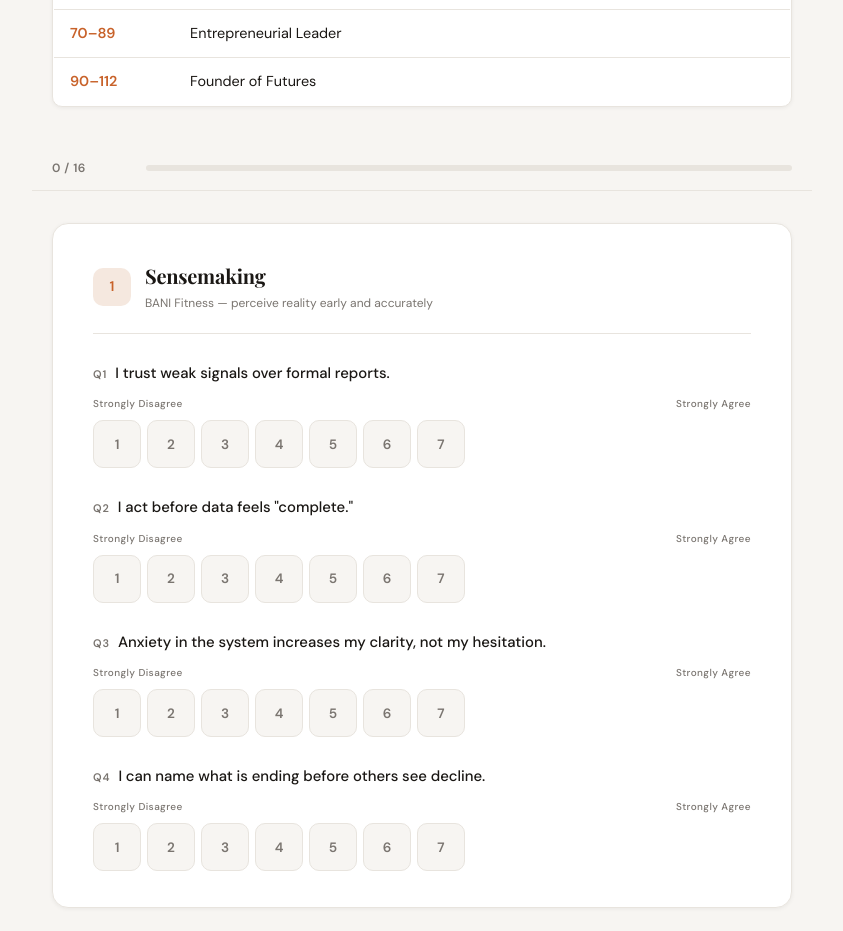
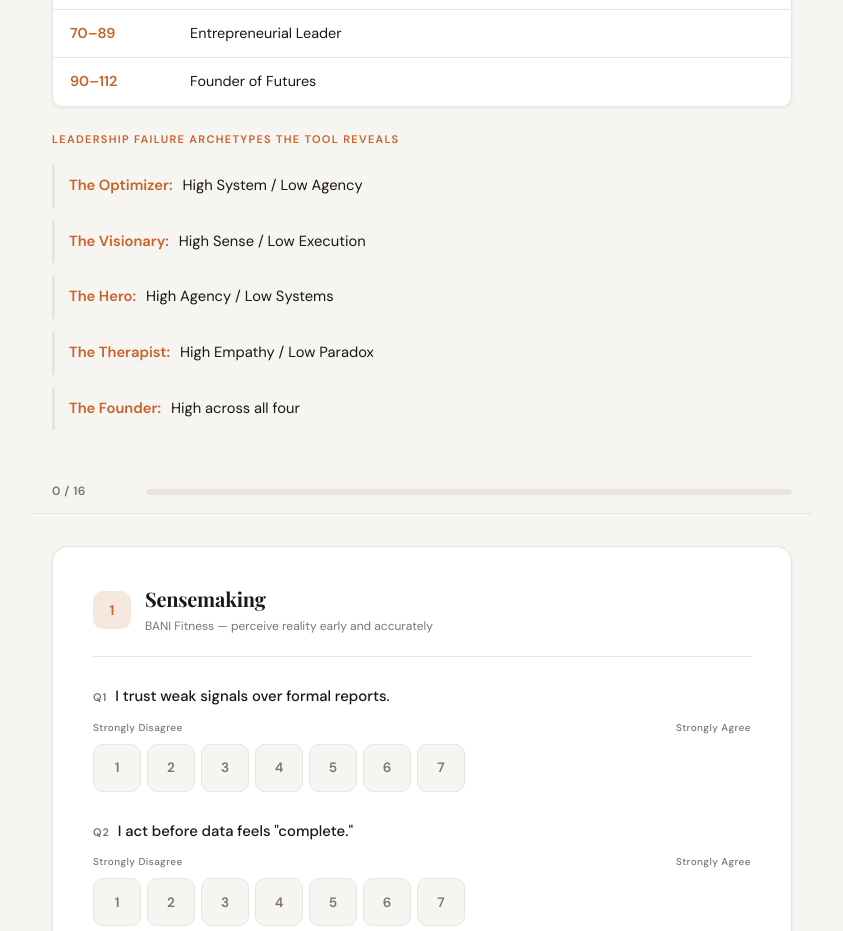
Before and after one commit to ydvSajal/Hactchery-ELI, a Next.js app: page / in a window 1280 px wide. Shown: the part 880-1811 px from the top of the page, without its empty margins (218-1061 px from the left). Built offline with nearby package versions, Linux system fonts and the light colour scheme.

Commit message:
Standardize framework info and archetypes across web and email

```diff
--- a/app/api/submit/route.js
+++ b/app/api/submit/route.js
@@ -136,7 +136,7 @@ export async function POST(req) {
             </table>
 
             <div style="background: #F7F5F2; padding: 16px; border-radius: 8px; margin-top: 24px; margin-bottom: 24px;">
-              <div style="font-size: 12px; font-weight: bold; color: #1A1714; margin-bottom: 12px;">Diagnostic Heat Map &mdash; Interpretive Layer</div>
+              <div style="font-size: 11px; font-weight: 700; letter-spacing: 0.12em; text-transform: uppercase; color: #C8622A; margin-bottom: 12px;">Diagnostic Heat Map (Interpretive Layer)</div>
 
               <table style="width: 100%; border-collapse: collapse; margin-bottom: 16px;">
                 <thead>
@@ -154,12 +154,16 @@ export async function POST(req) {
                 </tbody>
               </table>
 
-              <p style="font-size: 14px; color: #7A7570; margin: 0; line-height: 1.5;"><strong>Key Insight:</strong> High EL readiness requires no red zones. One weak pillar creates systemic fragility.</p>
+              <p style="font-size: 14px; color: #7A7570; margin: 0; line-height: 1.5;">
+                <strong>Key Insight:</strong><br/>
+                High EL readiness requires no red zones.<br/>
+                One weak pillar creates systemic fragility.
+              </p>
             </div>
 
 
 
-            <h3 style="font-size: 16px; color: #1A1714; margin-bottom: 16px; border-bottom: 1px solid #E8E4DE; padding-bottom: 8px;">Leadership Failure Archetypes</h3>
+            <h3 style="font-size: 16px; color: #1A1714; margin-bottom: 16px; border-bottom: 1px solid #E8E4DE; padding-bottom: 8px;">Leadership Failure Archetypes the Tool Reveals</h3>
             <ul style="font-size: 14px; color: #7A7570; padding-left: 20px; margin-bottom: 24px; line-height: 1.6;">
               <li><strong style="color:#C8622A">The Optimizer:</strong> High System / Low Agency</li>
               <li><strong style="color:#C8622A">The Visionary:</strong> High Sense / Low Execution</li>
--- a/app/page.js
+++ b/app/page.js
@@ -118,6 +118,15 @@ const FrameworkInfo = () => (
             <tr><td>90–112</td><td>Founder of Futures</td></tr>
           </tbody>
         </table>
+      </div>
+
+      <div className="framework-eyebrow" style={{ marginTop: '24px' }}>Leadership Failure Archetypes the Tool Reveals</div>
+      <div className="archetypes-list" style={{ marginTop: '16px' }}>
+         <div className="arch-item"><strong>The Optimizer:</strong> High System / Low Agency</div>
+         <div className="arch-item"><strong>The Visionary:</strong> High Sense / Low Execution</div>
+         <div className="arch-item"><strong>The Hero:</strong> High Agency / Low Systems</div>
+         <div className="arch-item"><strong>The Therapist:</strong> High Empathy / Low Paradox</div>
+         <div className="arch-item"><strong>The Founder:</strong> High across all four</div>
       </div>
     </div>
   </div>
```
